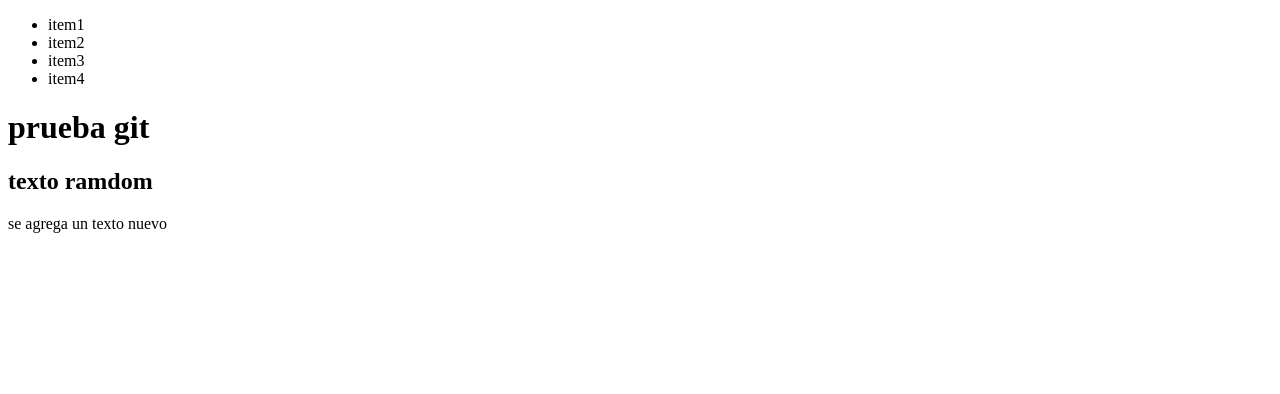
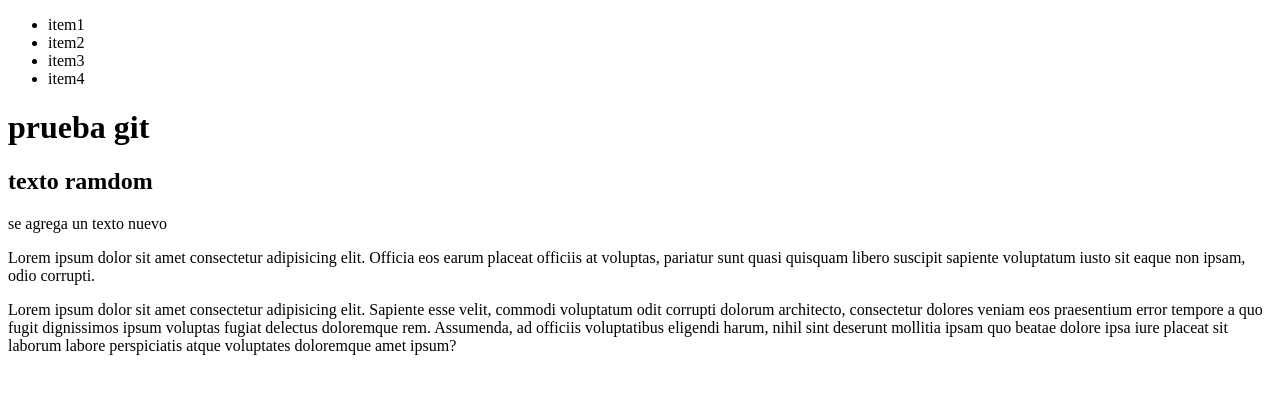
Before and after one commit to EspiYara/girlpower, a plain HTML site: page prueba-git/index.html in a window 1280 px wide. Drawn offline with Linux system fonts and the light colour scheme.

Commit message:
se agregan 2 p con lorem

```diff
--- a/prueba-git/index.html
+++ b/prueba-git/index.html
@@ -18,6 +18,20 @@
 		<section>
 			<h2>texto ramdom</h2>
 			<p>se agrega un texto nuevo</p>
+			<p>
+				Lorem ipsum dolor sit amet consectetur adipisicing elit. Officia eos
+				earum placeat officiis at voluptas, pariatur sunt quasi quisquam libero
+				suscipit sapiente voluptatum iusto sit eaque non ipsam, odio corrupti.
+			</p>
+			<p>
+				Lorem ipsum dolor sit amet consectetur adipisicing elit. Sapiente esse
+				velit, commodi voluptatum odit corrupti dolorum architecto, consectetur
+				dolores veniam eos praesentium error tempore a quo fugit dignissimos
+				ipsum voluptas fugiat delectus doloremque rem. Assumenda, ad officiis
+				voluptatibus eligendi harum, nihil sint deserunt mollitia ipsam quo
+				beatae dolore ipsa iure placeat sit laborum labore perspiciatis atque
+				voluptates doloremque amet ipsum?
+			</p>
 		</section>
 	</body>
 </html>
```
